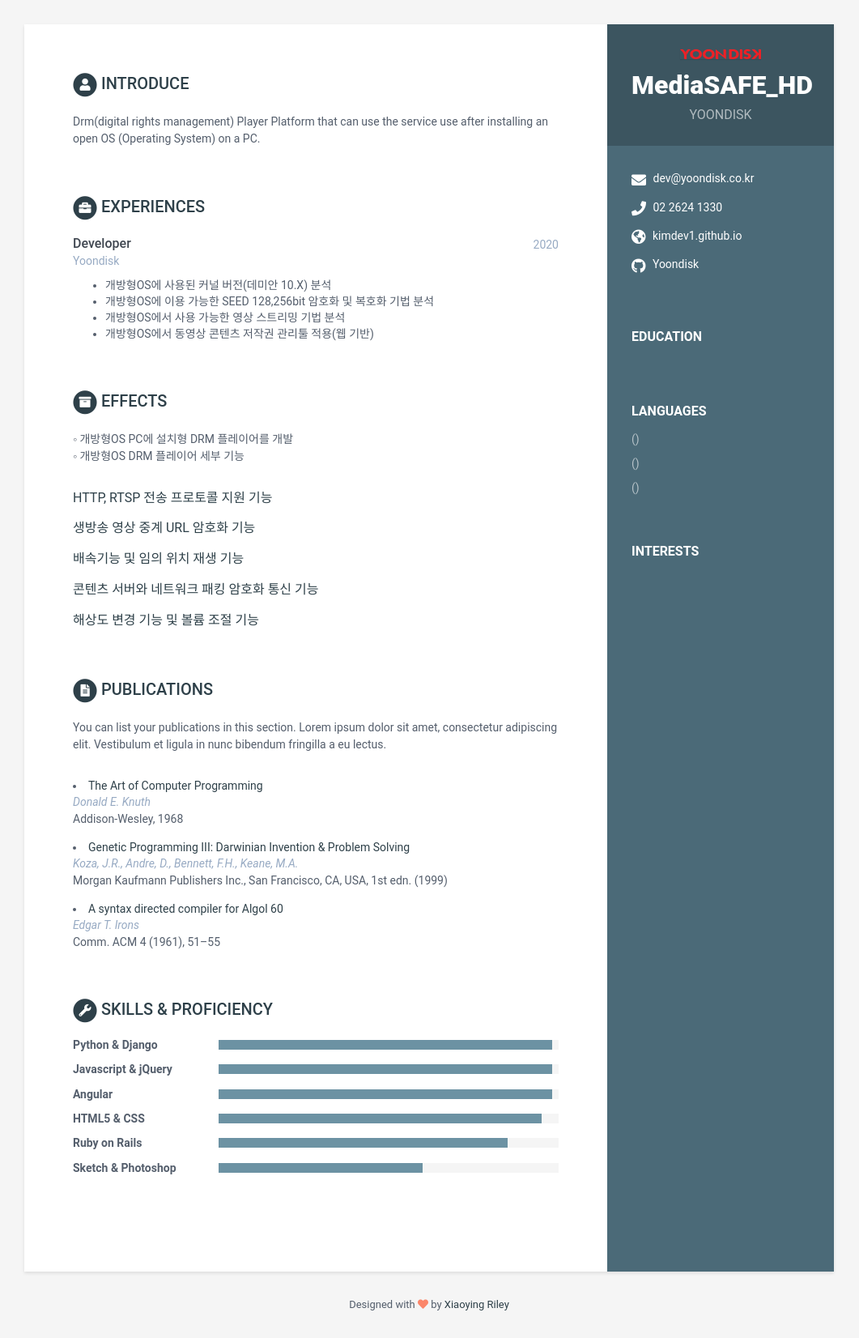
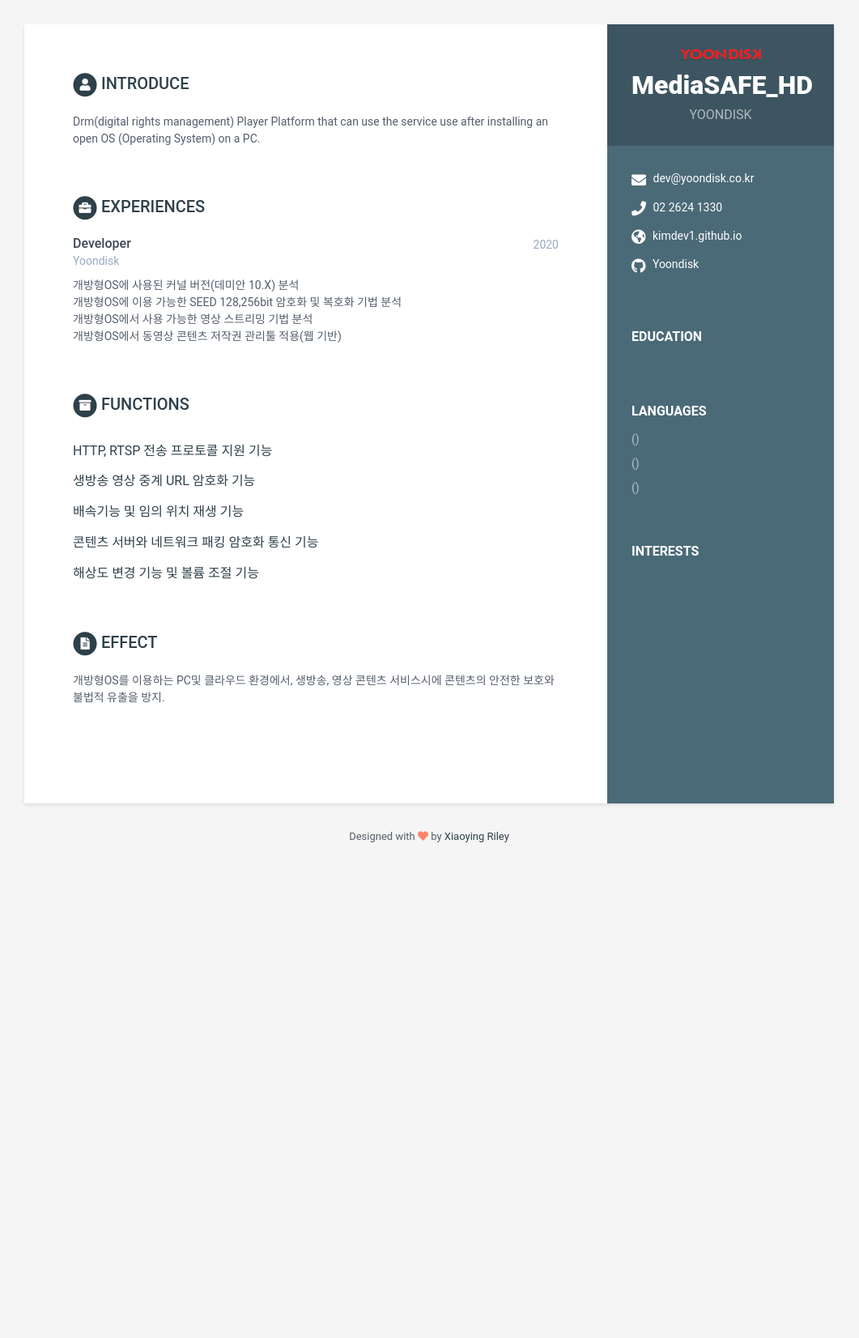
Before and after one commit to kimdev1/kimdev1.github.io, a Jekyll site: the page built from index.html, in a window 1280 px wide. Shown: the whole page at 81% size, without its empty margins (110-1171 px from the left). Built offline with Jekyll 4.4.1, drawn with Linux system fonts in a browser that asks for light colours; after the commit the page ends 1074 px from its top, so only the background shows below that.

Commit message:
Update data.yml

```diff
--- a/_data/data.yml
+++ b/_data/data.yml
@@ -59,15 +59,14 @@ experiences:
       time: 2020
       company: Yoondisk
       details: |
-        - 개방형OS에 사용된 커널 버전(데미안 10.X) 분석
-        - 개방형OS에 이용 가능한 SEED 128,256bit 암호화 및 복호화 기법 분석
-        - 개방형OS에서 사용 가능한 영상 스트리밍 기법 분석
-        - 개방형OS에서 동영상 콘텐츠 저작권 관리툴 적용(웹 기반)
+        개방형OS에 사용된 커널 버전(데미안 10.X) 분석 <br>
+        개방형OS에 이용 가능한 SEED 128,256bit 암호화 및 복호화 기법 분석 <br>
+        개방형OS에서 사용 가능한 영상 스트리밍 기법 분석 <br>
+        개방형OS에서 동영상 콘텐츠 저작권 관리툴 적용(웹 기반) <br>
 projects:
-    title: Effects
+    title: functions
     intro: >
-      ◦ 개방형OS PC에 설치형 DRM 플레이어를 개발 <br>
-      ◦ 개방형OS DRM 플레이어 세부 기능
+
     assignments:
       - title: HTTP, RTSP 전송 프로토콜 지원 기능
         link:
@@ -90,48 +89,10 @@ projects:
         tagline:
 
 publications:
-    title: Publications
+    title: Effect
     intro: |
-      You can list your publications in this section. Lorem ipsum dolor sit
-      amet, consectetur adipiscing elit. Vestibulum et ligula in nunc
-      bibendum fringilla a eu lectus.
-    papers:
-      - title: The Art of Computer Programming
-        link: "#"
-        authors: Donald E. Knuth
-        conference: Addison-Wesley, 1968
-
-      - title: "Genetic Programming III: Darwinian Invention &amp; Problem Solving"
-        link: "#"
-        authors: Koza, J.R., Andre, D., Bennett, F.H., Keane, M.A.
-        conference: "Morgan Kaufmann Publishers Inc., San Francisco, CA, USA, 1st edn. (1999)"
-
-      - title: A syntax directed compiler for Algol 60
-        link: "#"
-        authors: Edgar T. Irons
-        conference: "Comm. ACM 4 (1961), 51–55"
-
-skills:
-    title: Skills &amp; Proficiency
-
-    toolset:
-      - name: Python & Django
-        level: 98%
-
-      - name: Javascript & jQuery
-        level: 98%
-
-      - name: Angular
-        level: 98%
-
-      - name: HTML5 & CSS
-        level: 95%
-
-      - name: Ruby on Rails
-        level: 85%
-
-      - name: Sketch & Photoshop
-        level: 60%
+      개방형OS를 이용하는 PC및 클라우드 환경에서, 생방송, 영상 콘텐츠 서비스시에 콘텐츠의
+      안전한 보호와 불법적 유출을 방지.
 
 footer: >
     Designed with <i class="fas fa-heart"></i> by <a href="http://themes.3rdwavemedia.com" target="_blank" rel="nofollow">Xiaoying Riley</a>
```
